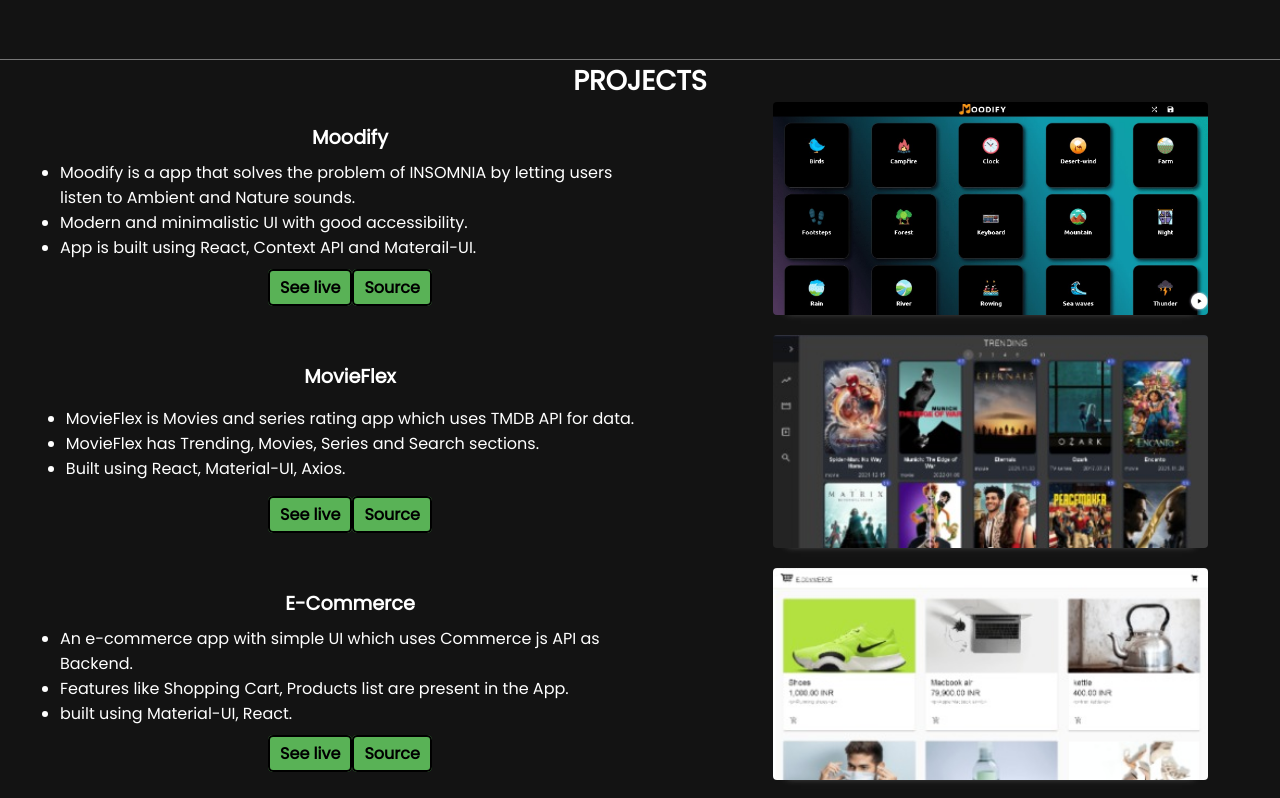
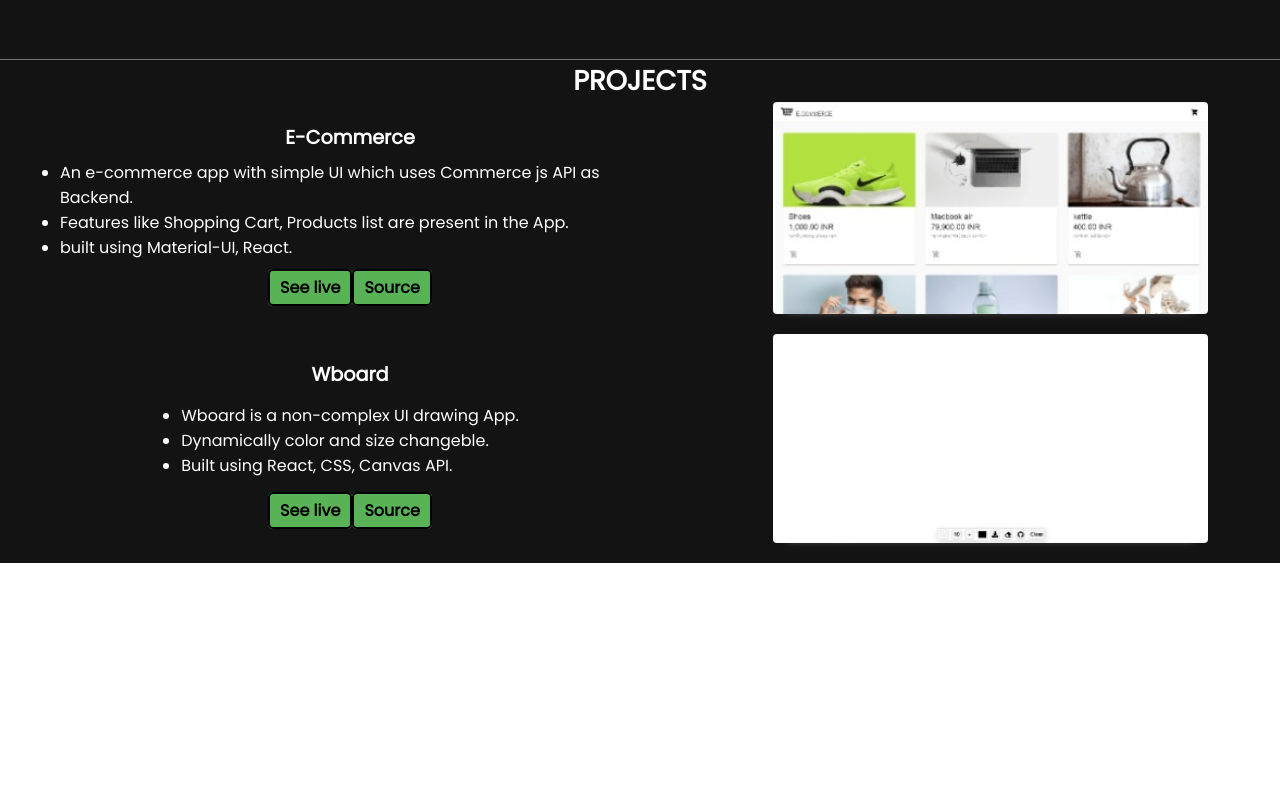
Before and after one commit to RajuKanaka/portfolio, a React (Create React App) app: page / in a window 1280 px wide. Shown: the part 1540-2338 px from the top of the page. After the commit the page ends 2103 px from the top, so only its background shows below. Built offline with nearby package versions, Linux system fonts and the light colour scheme.

Commit message:
Update ProjectData.js

```diff
--- a/src/Projects_data/ProjectData.js
+++ b/src/Projects_data/ProjectData.js
@@ -1,22 +1,8 @@
-import moodify from "./moodify.jpg";
-import movieflex from "./movieflex.jpg";
+
 import ecommerce from "./e-commerce.jpg";
 import wboard from "./wboard.jpg";
 const ProjectsData = [
-  {
-    name: "Moodify",
-    desc: "Moodify is a app that solves the problem of INSOMNIA by letting users listen to Ambient and Nature sounds. Modern and minimalistic UI with good accessibility. App is built using React, Context API and Materail-UI",
-    link: "https://moodify.pages.dev/",
-    source: "https://github.com/RajuKanaka/moodify",
-    image: moodify,
-  },
-  {
-    name: "MovieFlex",
-    desc: "MovieFlex is Movies and series rating app which uses TMDB API for data. MovieFlex has Trending, Movies, Series and Search sections. Built using React, Material-UI, Axios",
-    link: "https://flexmovie.netlify.app",
-    source: "https://github.com/RajuKanaka/movieflex",
-    image: movieflex,
-  },
+
   {
     name: "E-Commerce",
     desc: "An e-commerce app with simple UI which uses Commerce js API as Backend. Features like Shopping Cart, Products list are present in the App. built using Material-UI, React",
```
